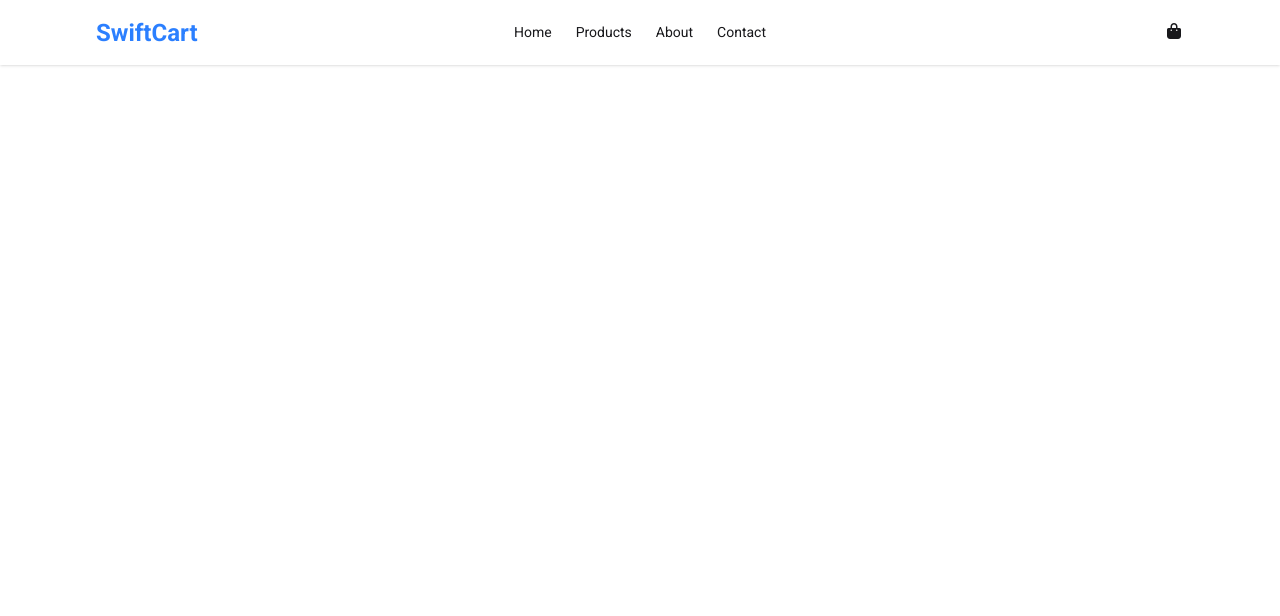
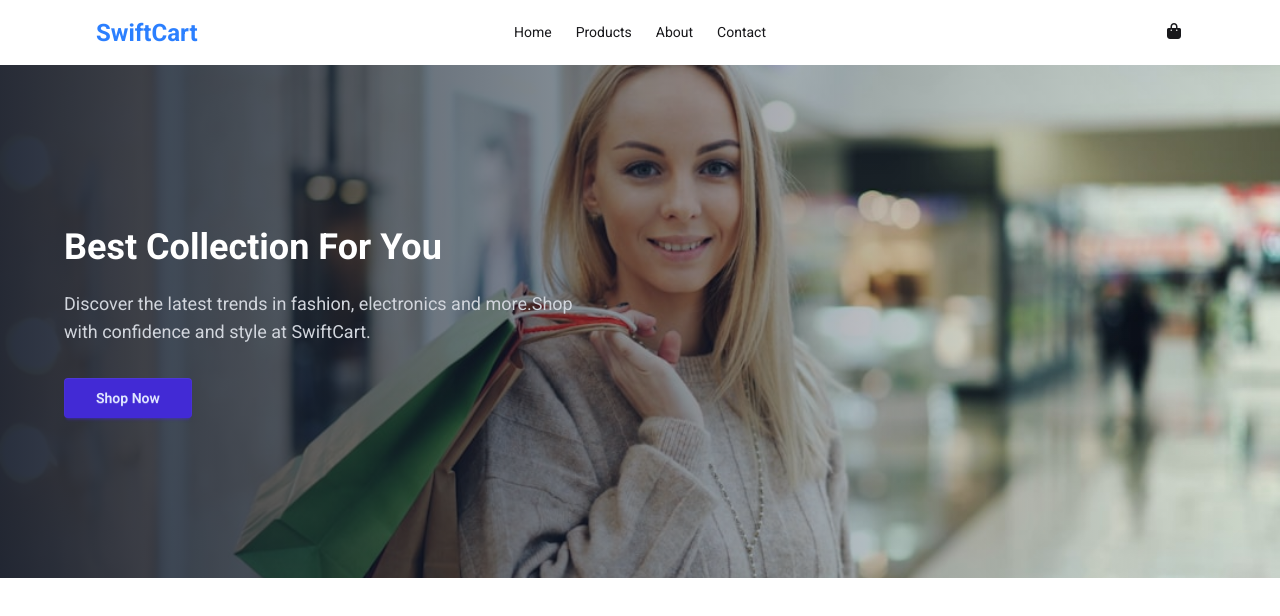
Before and after one commit to Mohsiiiin/Restart-PH-Assignment-Swiftcart, a plain HTML site: page index.html in a window 1280 px wide. Drawn offline with nearby package versions, Linux system fonts and the light colour scheme.

Commit message:
hero banner complete

```diff
--- a/index.html
+++ b/index.html
@@ -67,6 +67,35 @@
         </div>
       </nav>
 
+              <!-- //! Hero -->
+        <section
+            class="hero relative overflow-hidden"
+            style="
+                background-image: url(./Assets/banner-image.png);
+                background-size: cover;
+                background-position: center;">
+
+            <div class="absolute inset-0 bg-gradient-to-r from-gray-900/90 to-transparent"></div>
+
+            <div class="hero-content relative z-10 py-40 text-white w-full justify-start">
+                <div class="max-w-6xl mx-auto w-full px-5 sm:px-0">
+                    <div class="max-w-md lg:max-w-xl">
+                        <h1 class="mb-5 text-8xl sm:text-4xl font-bold capitalize leading-tight">
+                            Best Collection for you
+                        </h1>
+                        <p class="mb-8 sm:w-[90%] text-gray-300 text-lg">
+                            Discover the latest trends in fashion, electronics and more.Shop with
+                            confidence and style at SwiftCart.
+                        </p>
+                        <button
+                            class="btn btn-primary px-8 border-none hover:bg-white hover:text-primary transition-colors">
+                            Shop Now
+                        </button>
+                    </div>
+                </div>
+            </div>
+        </section>
+
 
     </header>
   </body>
```
